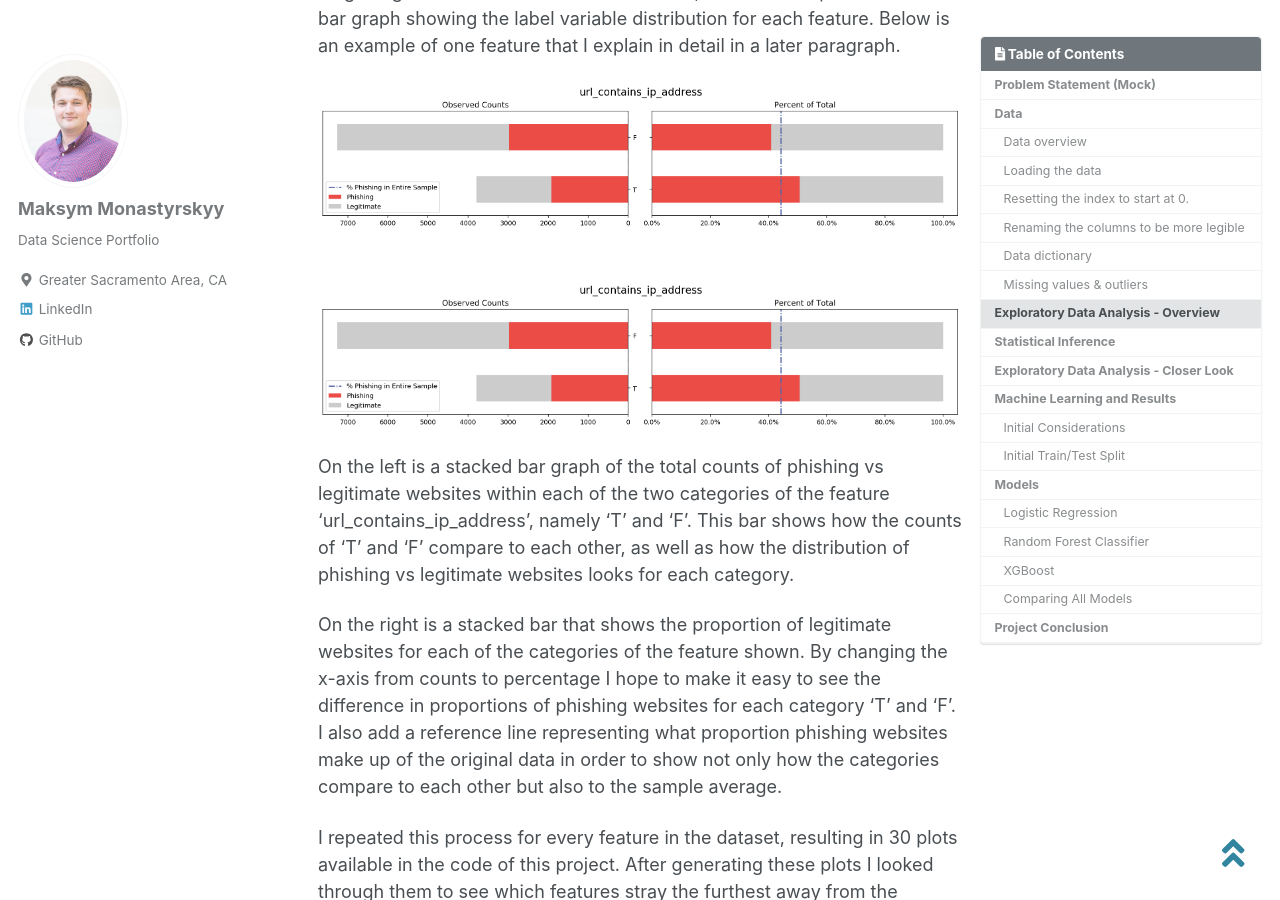
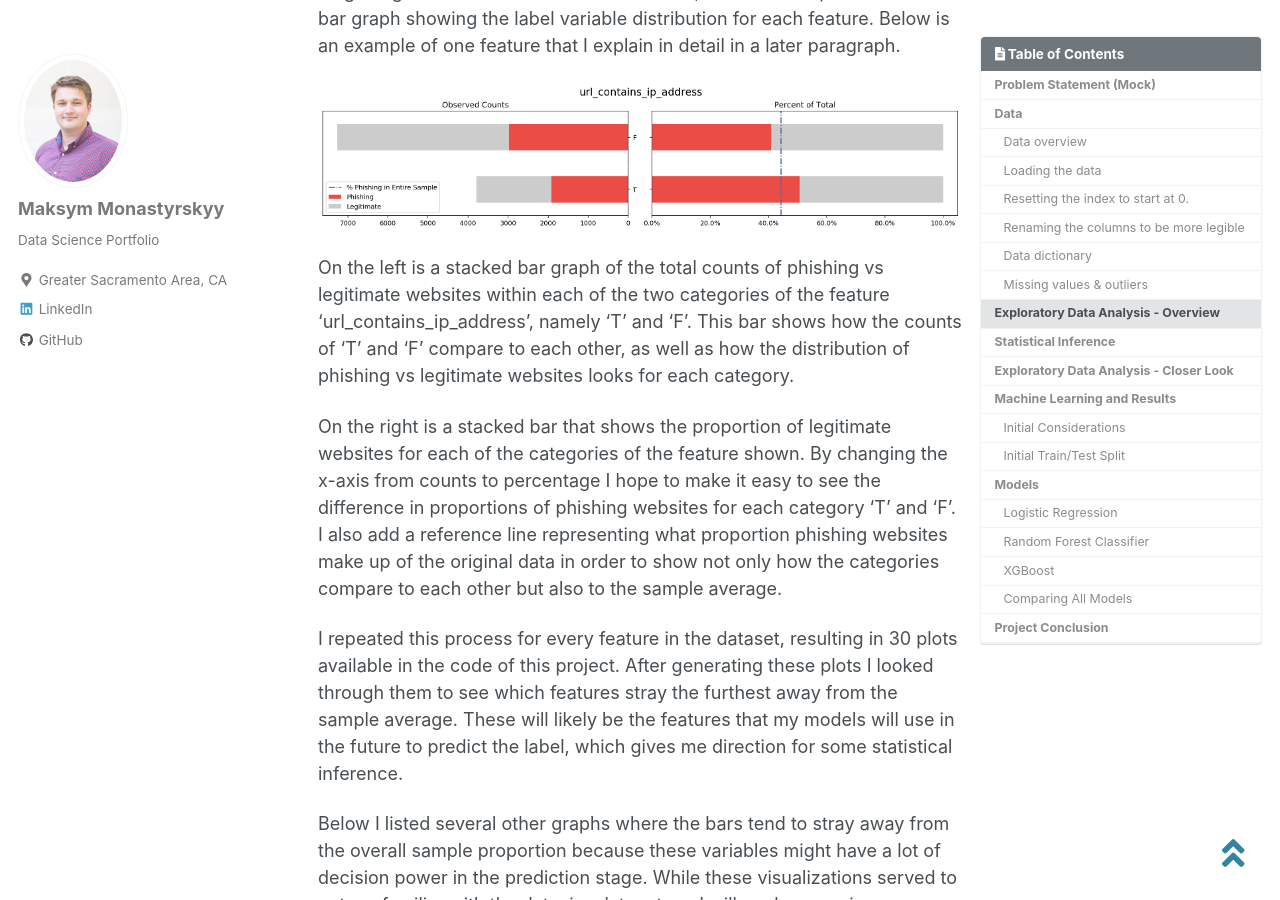
Before and after one commit to monastyrskyy/monastyrskyy.github.io, a Jekyll site: the page built from _posts/2020-2-8-phishing_websites_capstone.md, in a window 1280 px wide and 900 px high, scrolled down 2632 px. Built offline with Jekyll 4.4.1, drawn with Linux system fonts in a browser that asks for light colours; cached includes are drawn as plain includes; nearby versions of some CDN libraries.

Commit message:
Final draft v8, looks okay to me

````diff
--- a/_posts/2020-2-8-phishing_websites_capstone.md
+++ b/_posts/2020-2-8-phishing_websites_capstone.md
@@ -55,8 +55,6 @@
 
 ## Exploratory Data Analysis - Overview
 To get a good idea of what the data look like, I made a composite stacked bar graph showing the label variable distribution for each feature. Below is an example of one feature that I explain in detail in a later paragraph.<br/>
-
-<div style="text-align:center"><img src="{{ site.url }}{{ site.baseurl }}/images/6.phishing_capstone/download1.png" alt="Picture"></div><br/>
 
 [![foobar]({{ site.url }}{{ site.baseurl }}/images/6.phishing_capstone/download1.png)]({{ site.url }}{{ site.baseurl }}/images/6.phishing_capstone/download1.png)
 
@@ -116,11 +114,6 @@
 ```
 
 <br><br/>
-
-<div style="text-align:center"><img src="{{ site.url }}{{ site.baseurl }}/images/6.phishing_capstone/download2.png" alt="Picture"></div>
-<div style="text-align:center"><img src="{{ site.url }}{{ site.baseurl }}/images/6.phishing_capstone/download3.png" alt="Picture"></div>
-<div style="text-align:center"><img src="{{ site.url }}{{ site.baseurl }}/images/6.phishing_capstone/download4.png" alt="Picture"></div>
-<div style="text-align:center"><img src="{{ site.url }}{{ site.baseurl }}/images/6.phishing_capstone/download5.png" alt="Picture"></div>
 
 [![foobar]({{ site.url }}{{ site.baseurl }}/images/6.phishing_capstone/download2.png)]({{ site.url }}{{ site.baseurl }}/images/6.phishing_capstone/download2.png)
 [![foobar]({{ site.url }}{{ site.baseurl }}/images/6.phishing_capstone/download3.png)]({{ site.url }}{{ site.baseurl }}/images/6.phishing_capstone/download3.png)
@@ -285,15 +277,6 @@
 
 Despite the versatility of this method, the machine learning portion of this report will be a far better measure of important columns along with the results of the model.<br/>
 
-<div style="text-align:center"><img src="{{ site.url }}{{ site.baseurl }}/images/6.phishing_capstone/download8.png" alt="Picture"></div>
-<div style="text-align:center"><img src="{{ site.url }}{{ site.baseurl }}/images/6.phishing_capstone/download9.png" alt="Picture"></div>
-<div style="text-align:center"><img src="{{ site.url }}{{ site.baseurl }}/images/6.phishing_capstone/download10.png" alt="Picture"></div>
-<div style="text-align:center"><img src="{{ site.url }}{{ site.baseurl }}/images/6.phishing_capstone/download11.png" alt="Picture"></div>
-<div style="text-align:center"><img src="{{ site.url }}{{ site.baseurl }}/images/6.phishing_capstone/download12.png" alt="Picture"></div>
-<div style="text-align:center"><img src="{{ site.url }}{{ site.baseurl }}/images/6.phishing_capstone/download13.png" alt="Picture"></div>
-<div style="text-align:center"><img src="{{ site.url }}{{ site.baseurl }}/images/6.phishing_capstone/download14.png" alt="Picture"></div>
-<div style="text-align:center"><img src="{{ site.url }}{{ site.baseurl }}/images/6.phishing_capstone/download15.png" alt="Picture"></div>
-<div style="text-align:center"><img src="{{ site.url }}{{ site.baseurl }}/images/6.phishing_capstone/download16.png" alt="Picture"></div>
 
 [![foobar]({{ site.url }}{{ site.baseurl }}/images/6.phishing_capstone/download8.png)]({{ site.url }}{{ site.baseurl }}/images/6.phishing_capstone/download8.png)
 [![foobar]({{ site.url }}{{ site.baseurl }}/images/6.phishing_capstone/download9.png)]({{ site.url }}{{ site.baseurl }}/images/6.phishing_capstone/download9.png)
````
Also changed, not shown: other parts of _posts/2020-2-8-phishing_websites_capstone.md (+0 -1 lines).
